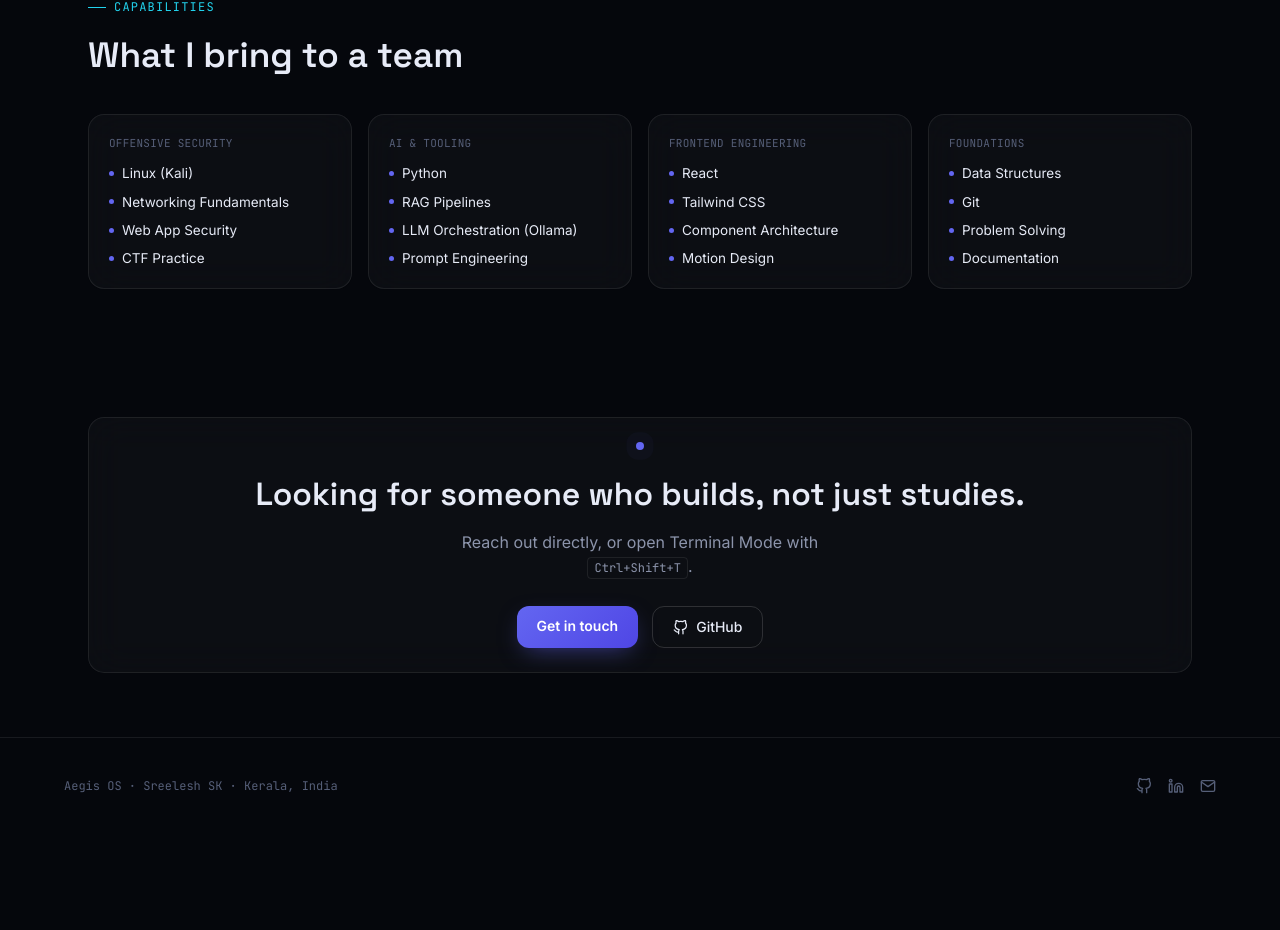
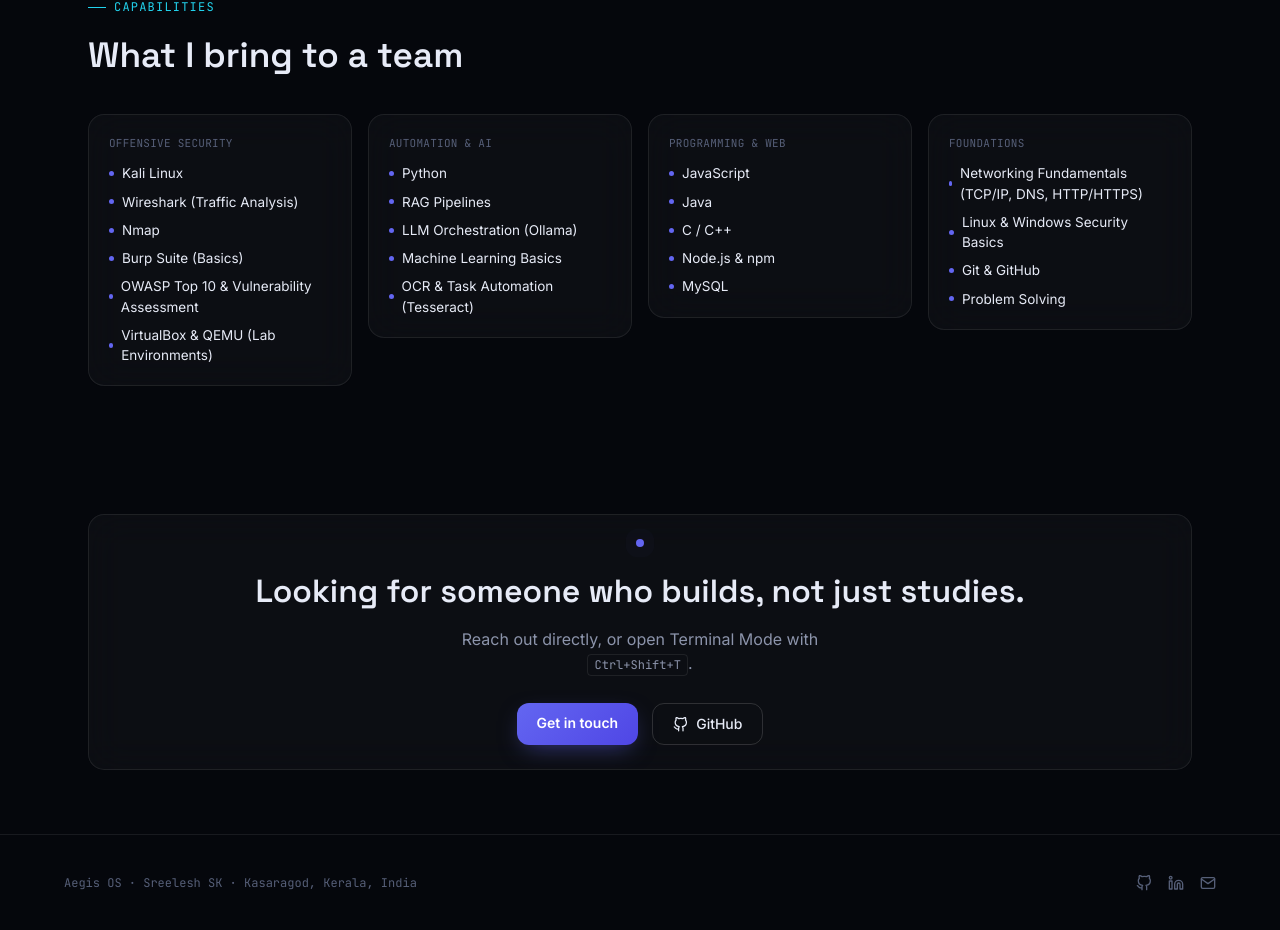
Before and after one commit to sreezz-ai/aegis-os, a React (Vite) app: page / in a window 1280 px wide. Shown: the part 1514-2444 px from the top of the page. Before the commit the page ends 2348 px from the top, so only its background shows below. Built offline with nearby package versions, Linux system fonts and the light colour scheme.

Commit message:
sync: real contact info, LinkedIn, all projects, binary-safe PDF handling

```diff
--- a/src/components/cards/ExperienceCard.tsx
+++ b/src/components/cards/ExperienceCard.tsx
@@ -16,7 +16,9 @@ export function ExperienceCard({ experience }: ExperienceCardProps): JSX.Element
         </div>
         <FiBriefcase size={18} color="var(--color-primary)" aria-hidden="true" />
       </div>
-      <p className="mt-1.5 font-mono text-xs text-text-faint">{experience.period}</p>
+      {experience.period && (
+        <p className="mt-1.5 font-mono text-xs text-text-faint">{experience.period}</p>
+      )}
       <p className="mt-3.5 text-sm leading-relaxed text-text-muted">{experience.summary}</p>
       <ul className="mt-4 flex flex-col gap-2">
         {experience.highlights.map((highlight) => (
--- a/src/components/feedback/ErrorBoundary.tsx
+++ b/src/components/feedback/ErrorBoundary.tsx
@@ -12,7 +12,7 @@ interface ErrorBoundaryState {
 }
 
 export class ErrorBoundary extends Component<ErrorBoundaryProps, ErrorBoundaryState> {
-  override state: ErrorBoundaryState  = { hasError: false, message: null };
+  override state: ErrorBoundaryState = { hasError: false, message: null };
 
   static getDerivedStateFromError(error: Error): ErrorBoundaryState {
     return { hasError: true, message: error.message };
--- a/src/constants/site.ts
+++ b/src/constants/site.ts
@@ -3,10 +3,17 @@ export const SITE = {
   owner: "Sreelesh SK",
   tagline: "Security isn't just what I study. It's what I build.",
   role: "Cybersecurity Student · Aspiring Penetration Tester",
-  location: "Kerala, India",
+  location: "Kasaragod, Kerala, India",
   baseUrl: "https://aegis-os.example.com",
   defaultDescription:
-    "Sreelesh SK — cybersecurity student, aspiring penetration tester, and builder of AI-powered security tooling.",
+    "Sreelesh SK — cybersecurity student, aspiring penetration tester, and builder of AI-powered security and automation tooling.",
+} as const;
+
+export const CONTACT = {
+  email: "sreelesh2219@gmail.com",
+  phone: "+91 89219 36055",
+  github: "https://github.com/sreezz-ai",
+  linkedin: "https://in.linkedin.com/in/sreelesh-sk",
 } as const;
 
 export const BOOT_LINES: readonly string[] = [
--- a/src/data/experience.ts
+++ b/src/data/experience.ts
@@ -2,15 +2,28 @@ import type { Experience } from "@/types/experience";
 
 export const experience: Experience[] = [
   {
-    id: "exp-bca",
-    role: "BCA Student",
-    organization: "Bachelor of Computer Applications",
-    period: "In progress",
+    id: "exp-kvr-tata",
+    role: "Sales Executive",
+    organization: "KVR Tata Motors, Kasaragod",
+    period: "6 months",
     summary:
-      "Core coursework in computer architecture, networks, and programming, paired with self-directed study in offensive security.",
+      "Advised customers on vehicle selection, features, and financing, while coordinating with the wider sales team to keep operations running smoothly.",
     highlights: [
-      "Built a personal home lab for hands-on offensive security practice",
-      "Started shipping AI-assisted security tooling outside of coursework",
+      "Explained technical vehicle specifications and financing options clearly to customers",
+      "Built and maintained customer relationships to improve satisfaction",
+      "Generated and followed up on sales leads, maintaining accurate records",
+    ],
+  },
+  {
+    id: "exp-teleperformance",
+    role: "Outbound Sales Executive",
+    organization: "Teleperformance",
+    summary:
+      "Handled outbound customer calls in a fast-paced, target-driven environment, promoting products and resolving queries.",
+    highlights: [
+      "Achieved daily performance targets through structured outbound calling",
+      "Developed strong communication and persuasion skills under pressure",
+      "Maintained call records and handled CRM workflows",
     ],
   },
 ];
--- a/src/data/skills.ts
+++ b/src/data/skills.ts
@@ -1,30 +1,34 @@
 import type { Skill } from "@/types/skill";
 
 export const skills: Skill[] = [
-  { id: "skill-linux", name: "Linux (Kali)", category: "offensive-security", level: "proficient" },
-  { id: "skill-networking", name: "Networking Fundamentals", category: "offensive-security", level: "proficient" },
-  { id: "skill-webapp-sec", name: "Web App Security", category: "offensive-security", level: "learning" },
-  { id: "skill-ctf", name: "CTF Practice", category: "offensive-security", level: "learning" },
+  { id: "skill-linux", name: "Kali Linux", category: "offensive-security", level: "proficient" },
+  { id: "skill-wireshark", name: "Wireshark (Traffic Analysis)", category: "offensive-security", level: "learning" },
+  { id: "skill-nmap", name: "Nmap", category: "offensive-security", level: "learning" },
+  { id: "skill-burpsuite", name: "Burp Suite (Basics)", category: "offensive-security", level: "learning" },
+  { id: "skill-owasp", name: "OWASP Top 10 & Vulnerability Assessment", category: "offensive-security", level: "learning" },
+  { id: "skill-labs", name: "VirtualBox & QEMU (Lab Environments)", category: "offensive-security", level: "proficient" },
 
   { id: "skill-python", name: "Python", category: "ai-tooling", level: "proficient" },
   { id: "skill-rag", name: "RAG Pipelines", category: "ai-tooling", level: "proficient" },
   { id: "skill-ollama", name: "LLM Orchestration (Ollama)", category: "ai-tooling", level: "proficient" },
-  { id: "skill-prompt-eng", name: "Prompt Engineering", category: "ai-tooling", level: "advanced" },
+  { id: "skill-ml", name: "Machine Learning Basics", category: "ai-tooling", level: "learning" },
+  { id: "skill-ocr", name: "OCR & Task Automation (Tesseract)", category: "ai-tooling", level: "proficient" },
 
-  { id: "skill-react", name: "React", category: "frontend-engineering", level: "advanced" },
-  { id: "skill-tailwind", name: "Tailwind CSS", category: "frontend-engineering", level: "advanced" },
-  { id: "skill-component-arch", name: "Component Architecture", category: "frontend-engineering", level: "proficient" },
-  { id: "skill-motion", name: "Motion Design", category: "frontend-engineering", level: "proficient" },
+  { id: "skill-js", name: "JavaScript", category: "frontend-engineering", level: "proficient" },
+  { id: "skill-java", name: "Java", category: "frontend-engineering", level: "learning" },
+  { id: "skill-cpp", name: "C / C++", category: "frontend-engineering", level: "learning" },
+  { id: "skill-node", name: "Node.js & npm", category: "frontend-engineering", level: "proficient" },
+  { id: "skill-mysql", name: "MySQL", category: "frontend-engineering", level: "proficient" },
 
-  { id: "skill-dsa", name: "Data Structures", category: "foundations", level: "proficient" },
-  { id: "skill-git", name: "Git", category: "foundations", level: "advanced" },
+  { id: "skill-networking", name: "Networking Fundamentals (TCP/IP, DNS, HTTP/HTTPS)", category: "foundations", level: "proficient" },
+  { id: "skill-security-basics", name: "Linux & Windows Security Basics", category: "foundations", level: "proficient" },
+  { id: "skill-git", name: "Git & GitHub", category: "foundations", level: "proficient" },
   { id: "skill-problem-solving", name: "Problem Solving", category: "foundations", level: "advanced" },
-  { id: "skill-docs", name: "Documentation", category: "foundations", level: "proficient" },
 ];
 
 export const skillCategoryTitles: Record<Skill["category"], string> = {
   "offensive-security": "Offensive Security",
-  "ai-tooling": "AI & Tooling",
-  "frontend-engineering": "Frontend Engineering",
+  "ai-tooling": "Automation & AI",
+  "frontend-engineering": "Programming & Web",
   foundations: "Foundations",
 };
--- a/src/data/socials.ts
+++ b/src/data/socials.ts
@@ -1,7 +1,8 @@
 import type { SocialLink } from "@/types/common";
+import { CONTACT } from "@/constants/site";
 
 export const socialLinks: SocialLink[] = [
-  { id: "github", label: "GitHub", url: "https://github.com/", icon: "github" },
-  { id: "linkedin", label: "LinkedIn", url: "https://linkedin.com/", icon: "linkedin" },
-  { id: "mail", label: "Email", url: "mailto:hello@example.com", icon: "mail" },
+  { id: "github", label: "GitHub", url: CONTACT.github, icon: "github" },
+  { id: "linkedin", label: "LinkedIn", url: CONTACT.linkedin, icon: "linkedin" },
+  { id: "mail", label: "Email", url: `mailto:${CONTACT.email}`, icon: "mail" },
 ];
--- a/src/pages/ContactPage.tsx
+++ b/src/pages/ContactPage.tsx
@@ -10,6 +10,7 @@ import { Textarea } from "@/components/ui/Textarea";
 import { Button } from "@/components/ui/Button";
 import { contactService } from "@/services/contactService";
 import type { ContactPayload } from "@/services/contactService";
+import { CONTACT } from "@/constants/site";
 
 type FormErrors = Partial<Record<keyof ContactPayload, string>>;
 
@@ -129,8 +130,15 @@ export function ContactPage(): JSX.Element {
                 </Button>
               </form>
             ) : (
-              <div className="rounded-lg border border-border-soft p-4 font-mono text-sm text-text-primary">
-                hello@example.com
+              <div className="flex flex-col gap-2 rounded-lg border border-border-soft p-4 font-mono text-sm text-text-primary">
+                <span>{CONTACT.email}</span>
+                <span>{CONTACT.phone}</span>
+                <a href={CONTACT.github} target="_blank" rel="noreferrer" className="focus-ring text-accent">
+                  {CONTACT.github.replace("https://", "")}
+                </a>
+                <a href={CONTACT.linkedin} target="_blank" rel="noreferrer" className="focus-ring text-accent">
+                  {CONTACT.linkedin.replace("https://", "")}
+                </a>
               </div>
             )}
           </Card>
--- a/src/types/experience.ts
+++ b/src/types/experience.ts
@@ -4,7 +4,7 @@ export interface Experience {
   id: ID;
   role: string;
   organization: string;
-  period: string;
+  period?: string;
   summary: string;
   highlights: string[];
 }
```
Also changed, not shown: tsconfig.node.json (indentation only), 2 other files (tests, documents, lock files or other folders).
